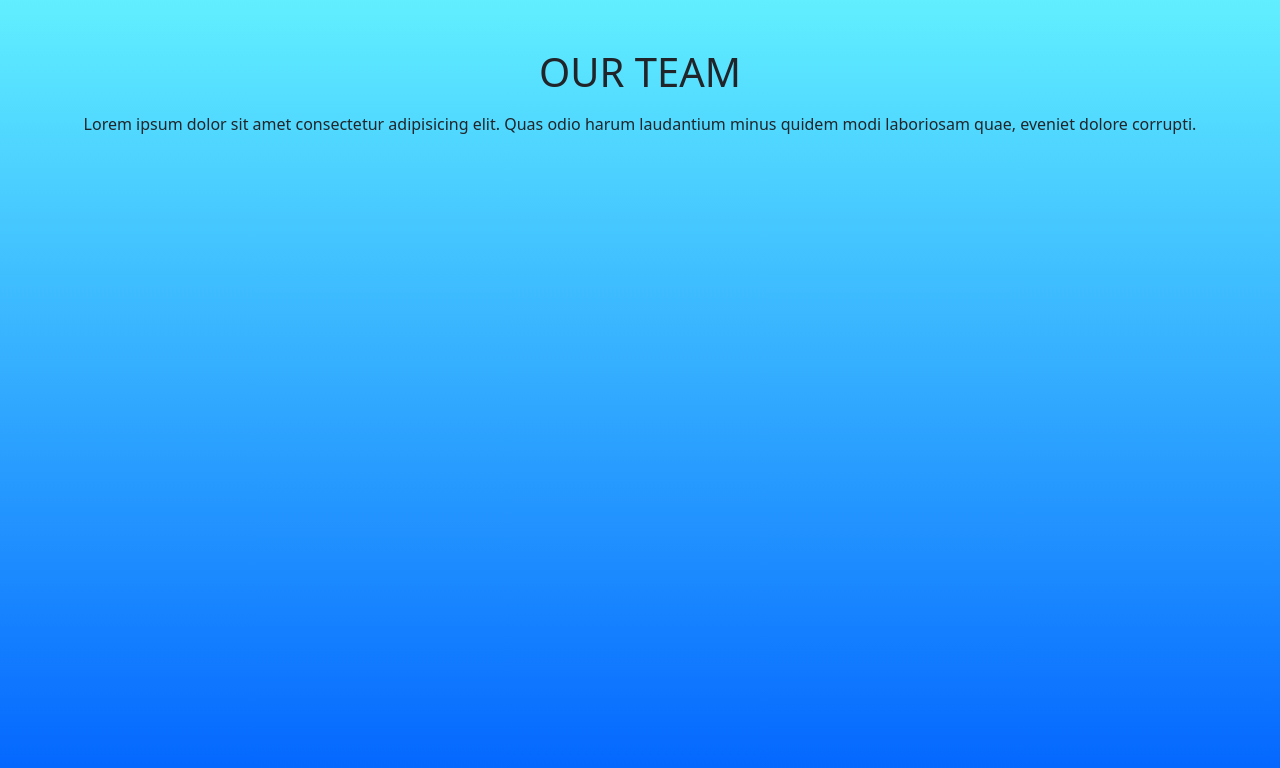
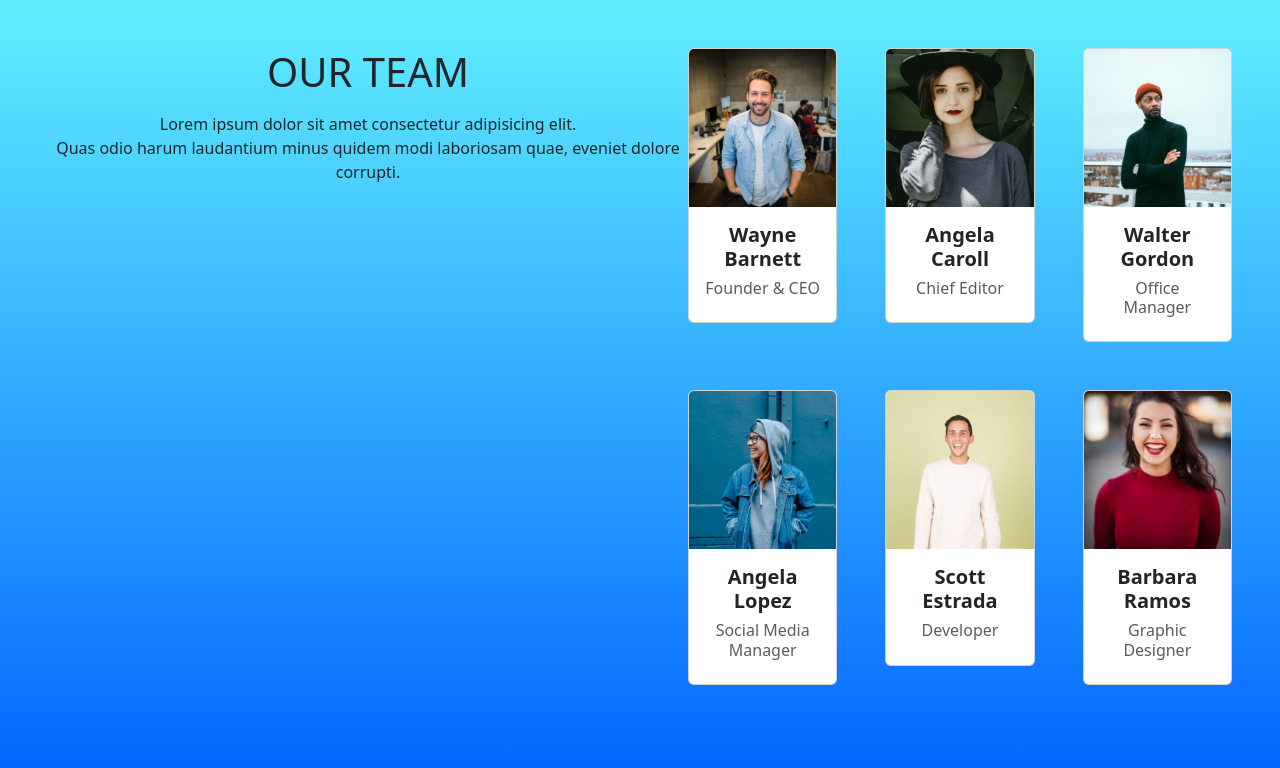
Before and after one commit to mekkiouertani/js-our-team, a plain HTML site: page index.html in a window 1280 px wide. Drawn offline with nearby package versions, Linux system fonts and the light colour scheme.

Commit message:
add for loop to print card, updated flex

```diff
--- a/css/style.css
+++ b/css/style.css
@@ -1,3 +1,6 @@
+body{
+    background-color: #0164ff;
+}
 .wrapper{
     background: hsla(217, 100%, 50%, 1);
     background: linear-gradient(90deg, hsla(217, 100%, 50%, 1) 0%, hsla(186, 100%, 69%, 1) 100%);
@@ -6,3 +9,7 @@
     background-repeat: no-repeat;
     height: 100vh;
 }
+
+.row{
+    max-width: 50%;
+}
--- a/index.html
+++ b/index.html
@@ -9,10 +9,16 @@
 </head>
 <body>
     <div class="wrapper">
-        <div class="container py-5">
-            <h1 class="text-uppercase text-center">our team</h1>
-            <p class="text-center mt-3">Lorem ipsum dolor sit amet consectetur adipisicing elit. Quas odio harum laudantium minus quidem modi laboriosam quae, eveniet dolore corrupti.</p>
-            <div class="row"></div>
+        <div class="container-fluid py-5 d-flex align-items-start justify-content-around px-5">
+            <div class="title">
+                <h1 class="text-uppercase text-center">
+                    our team
+                </h1>
+                <p class=" text-center mt-3 ">
+                    Lorem ipsum dolor sit amet consectetur adipisicing elit. <br>Quas odio harum laudantium minus quidem modi laboriosam quae, eveniet dolore corrupti.
+                </p>
+            </div>
+            <div class="row g-5"></div>
         </div>
     </div>
 
--- a/js/script.js
+++ b/js/script.js
@@ -33,30 +33,29 @@ const teamMembers = [
     },
 ];
 
-console.log(teamMembers);
 
-const rowEl = document.querySelector('.row');
+for(let i=0; i < teamMembers.length; i++){
+    printCard(teamMembers[i]);
+}
 
-function printCard(){
+function printCard(member){
     const colEl = document.createElement('div');
     colEl.classList.add('col-4');
     const template =`
         <div class="card text-start">
-            <img class="card-img-top" src="img/cats/${member.picture}" alt="picture">
+            <img class="card-img-top" src="img/${member .picture}" alt="picture">
             <div class="card-body text-center">
-                <h3 class="card-title">${member.name}</h3>
-                <h5 class="card-title">${member.role}</h5>
+                <h3 class="card-title fs-5 fw-bold">${member.name}</h3>
+                <h5 class="card-title text-muted fs-6">${member.role}</h5>
             </div>
         </div>
     `
+    const rowEl = document.querySelector('.row');
     colEl.innerHTML = template;
     rowEl.append(colEl);
 };
 
 
-
-
-
 //CONSOLE LOG
 console.log(teamMembers);
 console.log(rowEl);
```
